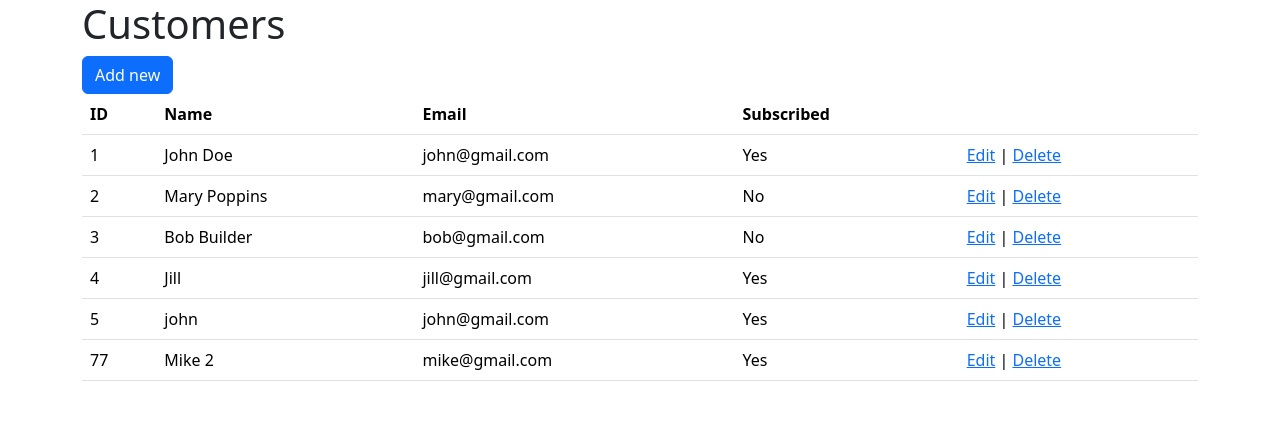
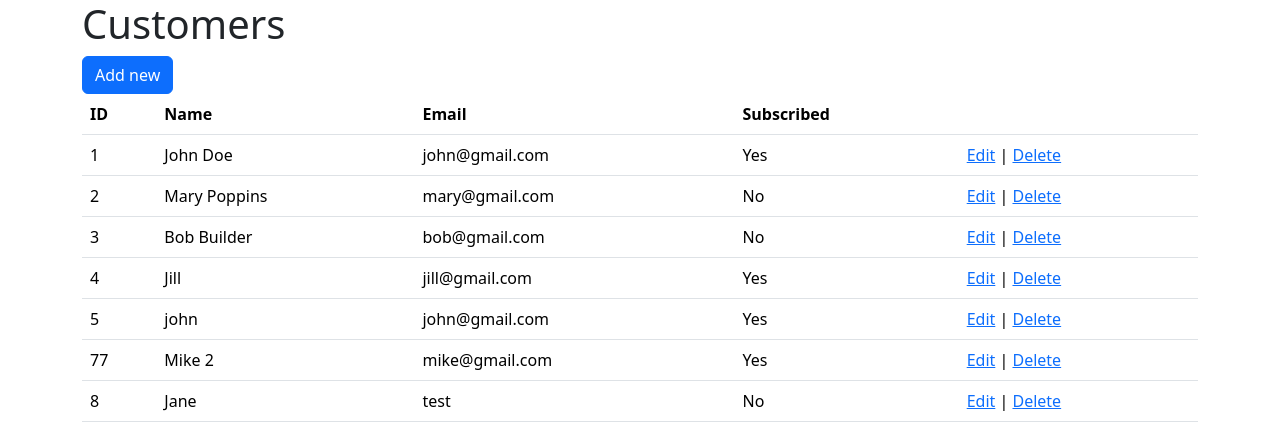
Before and after one commit to fep-coder/react-customer-management, a React (Vite) app: page / in a window 1280 px wide. Shown: the top 448 px of the page. Built offline with nearby package versions, Linux system fonts and the light colour scheme; data requests are answered from the project's data file.

Commit message:
13 Loading and throttling

```diff
--- a/db.json
+++ b/db.json
@@ -35,6 +35,12 @@
       "name": "Mike 2",
       "email": "mike@gmail.com",
       "subscribed": true
+    },
+    {
+      "id": "8",
+      "name": "Jane",
+      "email": "test",
+      "subscribed": false
     }
   ]
 }
--- a/src/CustomerList.jsx
+++ b/src/CustomerList.jsx
@@ -12,7 +12,7 @@ function CustomerList() {
             </Link>
 
             {isLoading ? (
-                <p>Loading...</p>
+                <p>Loading customer list...</p>
             ) : error ? (
                 error
             ) : (
--- a/src/EditCustomer.jsx
+++ b/src/EditCustomer.jsx
@@ -48,14 +48,14 @@ function EditCustomer() {
 
     return (
         <div className="col-6 mx-auto mt-5 ">
+            <h1>Edit Customer</h1>
+            {loadingUpdate && <p>LoadingUpdate...</p>}
             {isLoading ? (
-                <p>Loading...</p>
+                <p>Loading customer...</p>
             ) : error ? (
                 <p>{error}</p>
             ) : (
                 <>
-                    <h1>Edit Customer</h1>
-
                     <form onSubmit={handleSubmit}>
                         <div className="mb-3">
                             <label htmlFor="id" className="form-label">
```
